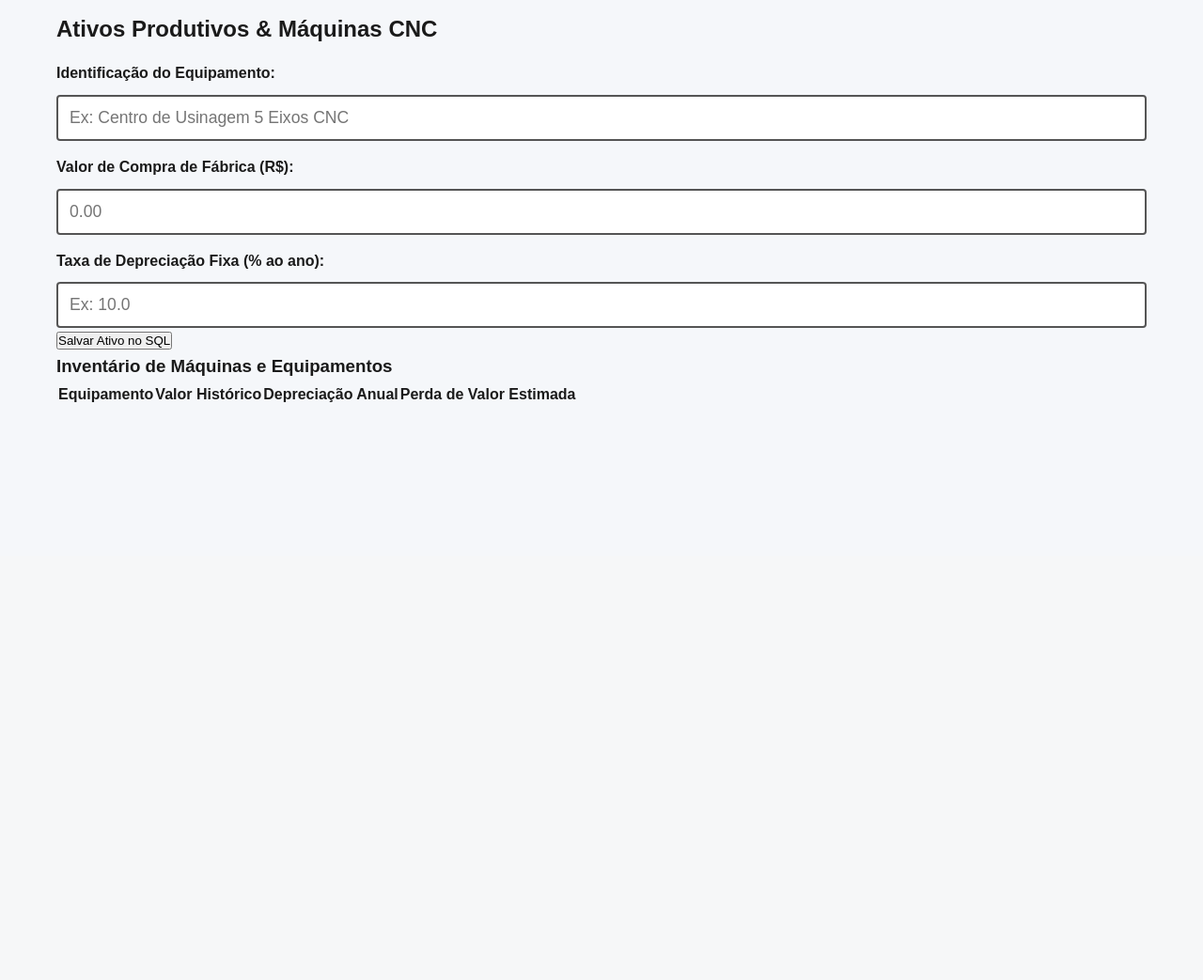
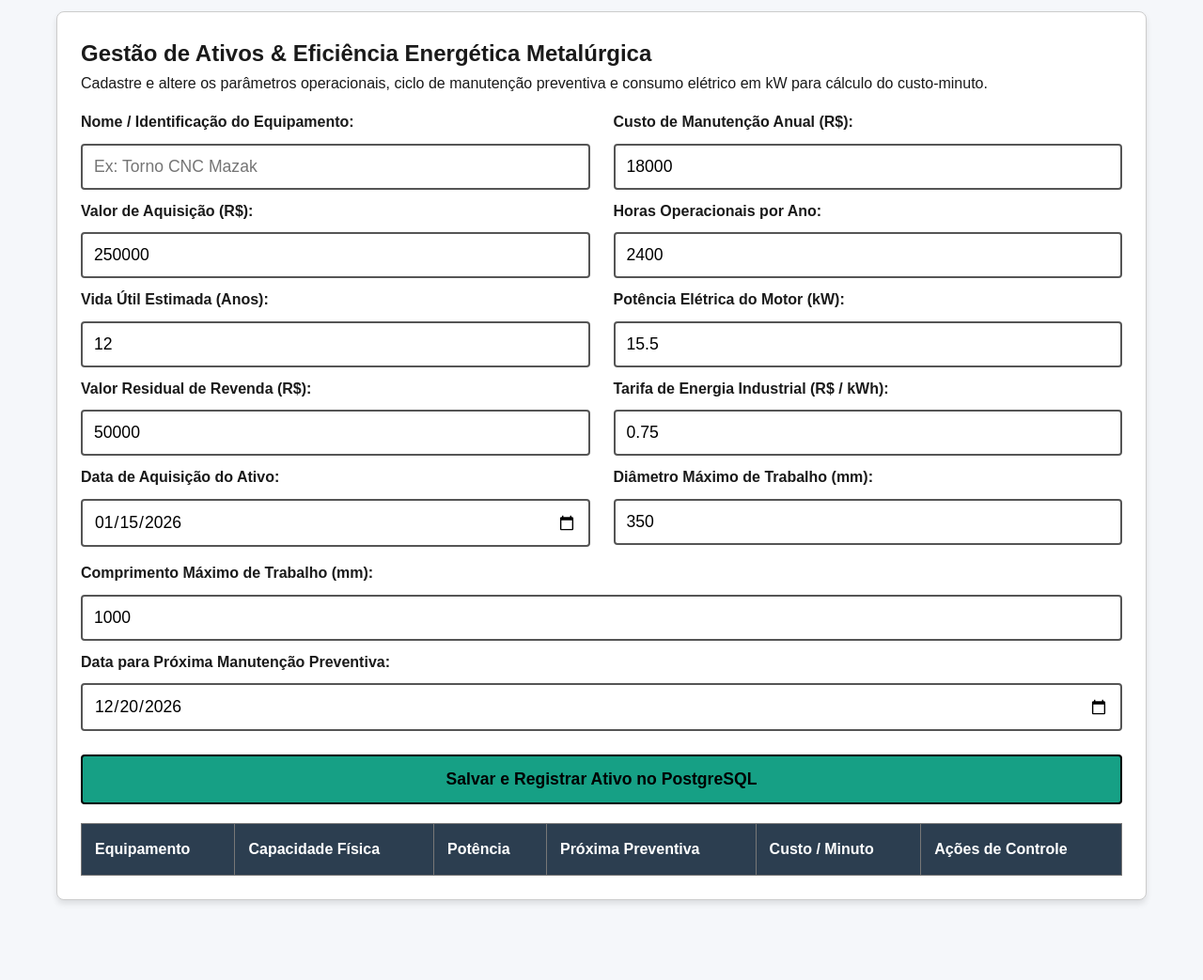
Before and after one commit to ProfRenatoPereira/admplan, a Flask app: page /maquinas in a window 1280 px wide. Shown: the part 208-1251 px from the top of the page at 94% size. Before the commit the page ends 636 px from the top, so only its background shows below. Run offline with Flask 3, Linux system fonts and the light colour scheme; data that the repository does not hold is empty; some libraries are stand-ins or nearby versions.

Commit message:
Update maquinas.html

```diff
--- a/templates/maquinas.html
+++ b/templates/maquinas.html
@@ -1,49 +1,70 @@
 {% extends 'base.html' %}
+{% block title %}Ativos Metalúrgicos - Teradmas{% endblock %}
 {% block content %}
-<div class="container-gestao">
-    <h2>Ativos Produtivos & Máquinas CNC</h2>
+<section class="card" aria-labelledby="tit-maquinas">
+    <h2 id="tit-maquinas">Gestão de Ativos & Eficiência Energética Metalúrgica</h2>
+    <p>Cadastre e altere os parâmetros operacionais, ciclo de manutenção preventiva e consumo elétrico em kW para cálculo do custo-minuto.</p>
 
-    <form method="POST" action="/maquinas" class="form-corporativo">
+    <input type="hidden" id="maquinaIdOculto" value="">
+
+    <div class="grid-form">
         <div class="form-group">
-            <label for="nome_maquina">Identificação do Equipamento:</label>
-            <input type="text" id="nome_maquina" name="nome_maquina" required placeholder="Ex: Centro de Usinagem 5 Eixos CNC">
+            <label for="maquinaNome">Nome / Identificação do Equipamento:</label>
+            <input type="text" id="maquinaNome" placeholder="Ex: Torno CNC Mazak">
+
+            <label for="maquinaPreco">Valor de Aquisição (R$):</label>
+            <input type="number" id="maquinaPreco" value="250000">
+
+            <label for="maquinaVidaUtil">Vida Útil Estimada (Anos):</label>
+            <input type="number" id="maquinaVidaUtil" value="12">
+
+            <label for="maquinaValorRevenda">Valor Residual de Revenda (R$):</label>
+            <input type="number" id="maquinaValorRevenda" value="50000">
+
+            <label for="maquinaAquisicao">Data de Aquisição do Ativo:</label>
+            <input type="date" id="maquinaAquisicao" value="2026-01-15">
         </div>
+        <div class="form-group">
+            <label for="maquinaManutencao">Custo de Manutenção Anual (R$):</label>
+            <input type="number" id="maquinaManutencao" value="18000">
 
-        <div class="form-group">
-            <label for="valor_compra">Valor de Compra de Fábrica (R$):</label>
-            <input type="number" id="valor_compra" step="0.01" name="valor_compra" required placeholder="0.00">
+            <label for="maquinaHorasAno">Horas Operacionais por Ano:</label>
+            <input type="number" id="maquinaHorasAno" value="2400">
+
+            <label for="maquinaPotencia">Potência Elétrica do Motor (kW):</label>
+            <input type="number" id="maquinaPotencia" value="15.5" step="0.1">
+
+            <label for="maquinaTarifa">Tarifa de Energia Industrial (R$ / kWh):</label>
+            <input type="number" id="maquinaTarifa" value="0.75" step="0.0001">
+
+            <label for="maquinaDiametro">Diâmetro Máximo de Trabalho (mm):</label>
+            <input type="number" id="maquinaDiametro" value="350">
         </div>
+    </div>
 
-        <div class="form-group">
-            <label for="depreciacao_anual">Taxa de Depreciação Fixa (% ao ano):</label>
-            <input type="number" id="depreciacao_anual" step="0.1" name="depreciacao_anual" required placeholder="Ex: 10.0">
-        </div>
+    <div class="form-group" style="margin-top: 15px;">
+        <label for="maquinaComprimento">Comprimento Máximo de Trabalho (mm):</label>
+        <input type="number" id="maquinaComprimento" value="1000">
 
-        <button type="submit" class="btn-salvar">Salvar Ativo no SQL</button>
-    </form>
+        <label for="maquinaPrev">Data para Próxima Manutenção Preventiva:</label>
+        <input type="date" id="maquinaPrev" value="2026-12-20">
 
-    <div class="tabela-container">
-        <h3>Inventário de Máquinas e Equipamentos</h3>
-        <table class="tabela-dados">
-            <thead>
-                <tr>
-                    <th>Equipamento</th>
-                    <th>Valor Histórico</th>
-                    <th>Depreciação Anual</th>
-                    <th>Perda de Valor Estimada</th>
-                </tr>
-            </thead>
-            <tbody>
-                {% for maq in maquinas %}
-                <tr>
-                    <td>{{ maq.nome_maquina }}</td>
-                    <td>R$ {{ "%.2f"|format(maq.valor_compra) }}</td>
-                    <td>{{ maq.depreciacao_anual }}%</td>
-                    <td class="texto-perda">- R$ {{ "%.2f"|format(maq.valor_compra * (maq.depreciacao_anual / 100)) }}</td>
-                </tr>
-                {% endfor %}
-            </tbody>
-        </table>
+        <button onclick="adicionarMaquinaServidor()" class="btn-primary" id="btnSalvarAtivo" style="margin-top: 15px;">Salvar e Registrar Ativo no PostgreSQL</button>
     </div>
-</div>
+
+    <table class="data-table" id="tabelaMaquinas">
+        <thead>
+            <tr>
+                <th>Equipamento</th>
+                <th>Capacidade Física</th>
+                <th>Potência</th>
+                <th>Próxima Preventiva</th>
+                <th>Custo / Minuto</th>
+                <th>Ações de Controle</th>
+            </tr>
+        </thead>
+        <tbody></tbody>
+    </table>
+    <div id="resultadoAtivo" class="result-box" style="display:none;" role="region" aria-live="polite"></div>
+</section>
 {% endblock %}
```
